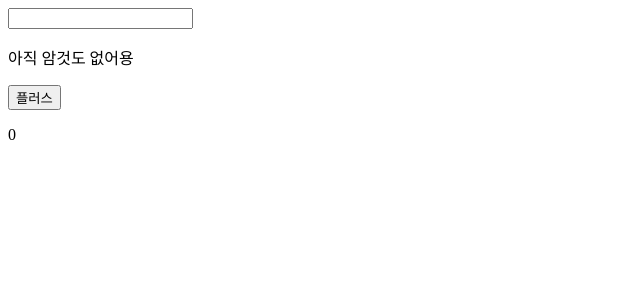
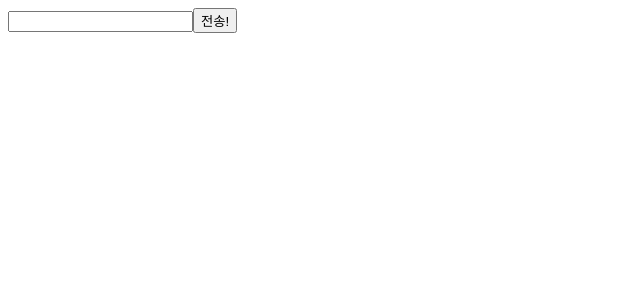
Before and after one commit to anemoa/sesac-ydp-6, a React (Create React App) app in the folder 28-ref-lifecycle/: page / in a window 1280 px wide. Shown: the top 300 px of the page, without its empty margins (0-640 px from the left). Built offline with nearby package versions, Linux system fonts and the light colour scheme.

Commit message:
study: useEffect & useRef 복습

```diff
--- a/28-ref-lifecycle/src/App.js
+++ b/28-ref-lifecycle/src/App.js
@@ -6,6 +6,7 @@ import  LifeCycleClass  from "./LifeCycleClass";
 import LifeCycleFunction from "./LifeCycleFunction";
 import { Prac } from "./Prac";
 import { Prac2 } from "./Prac2";
+import { Prac3 } from "./Prac3";
 
 
 
@@ -19,7 +20,8 @@ function App() {
       {/* <LifeCycleClass /> */}
       {/* <LifeCycleFunction /> */}
       {/* <Prac /> */}
-      <Prac2 />
+      {/* <Prac2 /> */}
+      <Prac3 />
     </div>
   );
 }
--- /dev/null
+++ b/28-ref-lifecycle/src/Prac3.js
@@ -0,0 +1,31 @@
+import React, {useEffect, useState, useRef} from 'react'
+
+export const Prac3 = () => {
+
+    const [val, setVal] = useState('');
+    const inRef = useRef('');
+
+
+    const inVal = (e) => {
+
+        inRef.current = e.target.value;
+        console.log('렌더링!!', inRef.current );
+    }
+
+    const clickHandler = () => {
+        setVal(inRef.current);
+        console.log('버튼 렌더링!');
+    }
+
+    useEffect(() => {
+        console.log('MyComponent is rendering');
+      });
+
+  return (
+    <div>
+        <input type="text" onChange={inVal} />
+        <button onClick={clickHandler}>전송!</button>
+        <p>{val}</p>
+    </div>
+  )
+}
```
